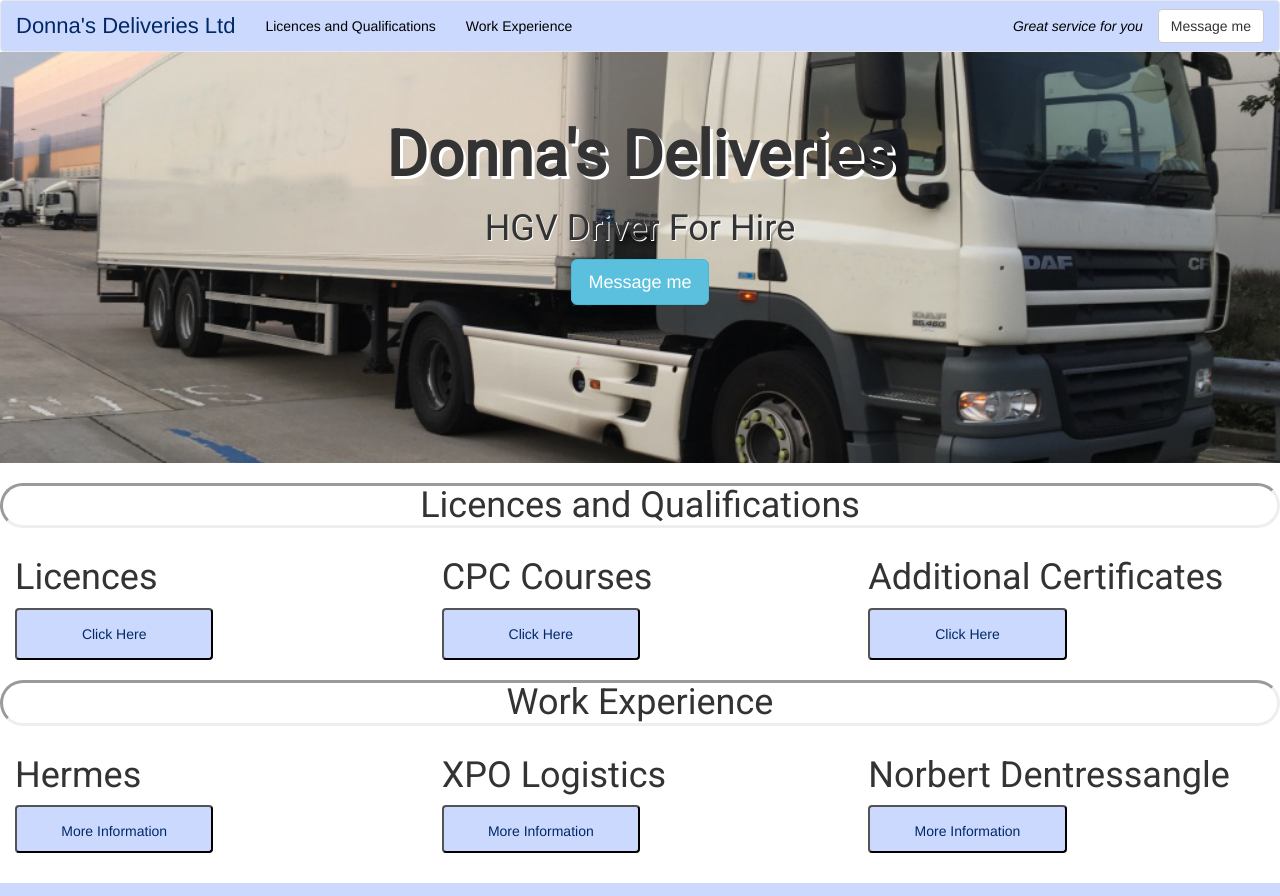
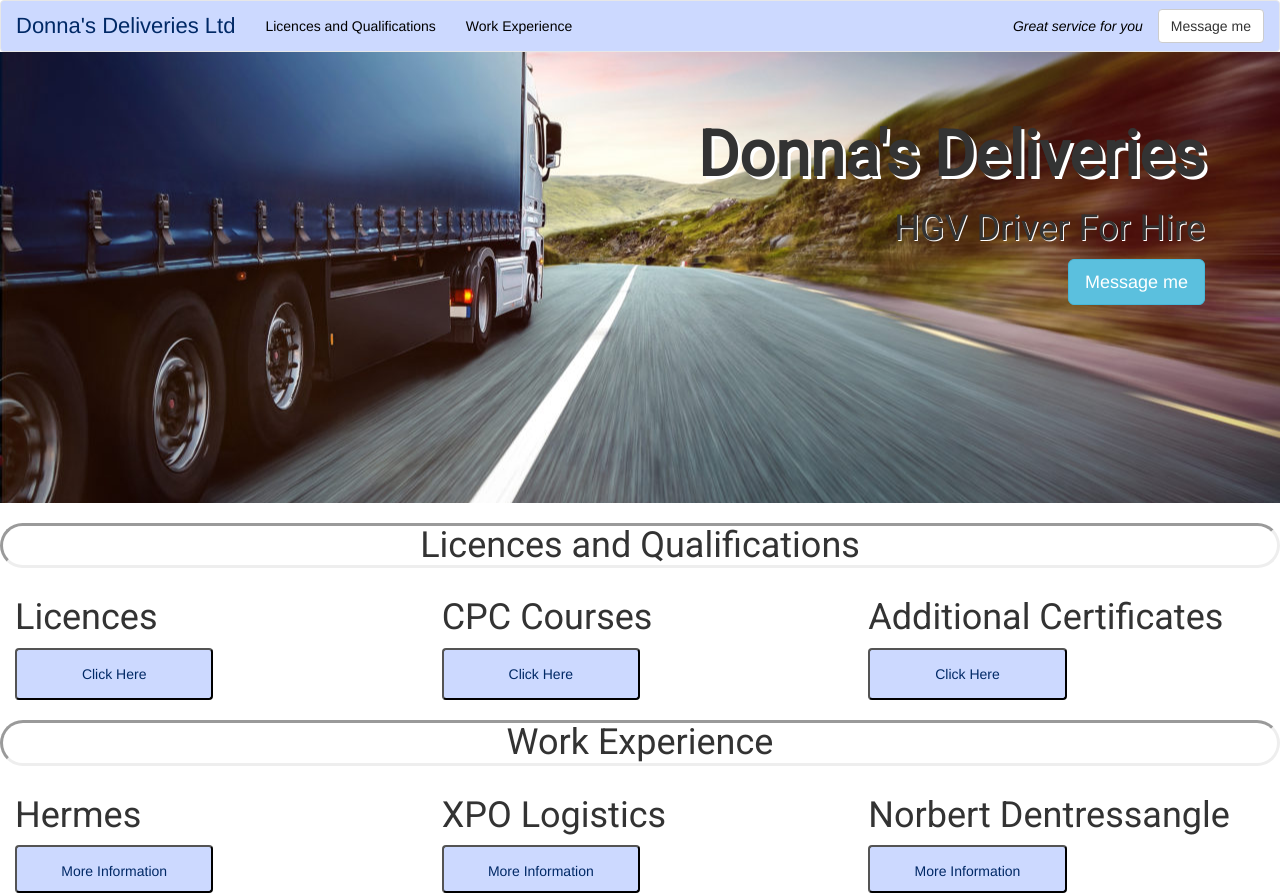
Before and after one commit to skies09/donnas-deliveries-ltd, a plain HTML site: page index.html in a window 1280 px wide. Shown: the top 896 px of the page. Drawn offline with nearby package versions, Linux system fonts and the light colour scheme.

Commit message:
styling introduction

```diff
--- a/assets/css/style.css
+++ b/assets/css/style.css
@@ -50,10 +50,10 @@ h2 {
 /*introduction*/
 
 .introduction-container {
-    padding-bottom: 80px;
+    padding-bottom: 120px;
     min-height: 100%;
     min-width: 100%;
-    background-image: url(/assets/images/truck_edited.jpg);
+    background-image: url(/assets/images/truck.jpg);
     background-repeat: no-repeat;
     background-position: center;
     background-attachment: scroll;
--- a/index.html
+++ b/index.html
@@ -43,7 +43,7 @@
     <article class='container introduction-container'>
         <div class='row'>
             <div class='col-xs-12'>
-                <section class='jumbotron text-center'>
+                <section class='jumbotron text-right'>
                     <h1><strong>Donna's Deliveries</strong></h1>
                     <h2>HGV Driver For Hire</h2>
                     <a href='/contact.html' class='btn btn-lg btn-info'>Message me</a>
```
Also changed, not shown: assets/images/truck.jpg (added).
